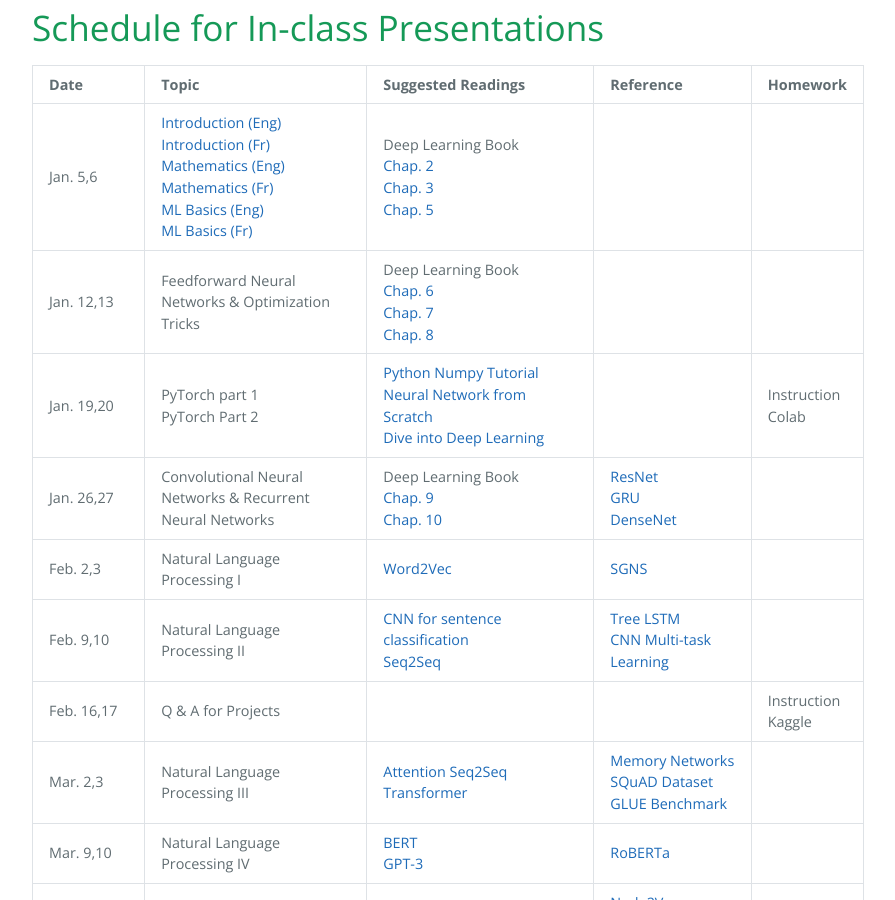
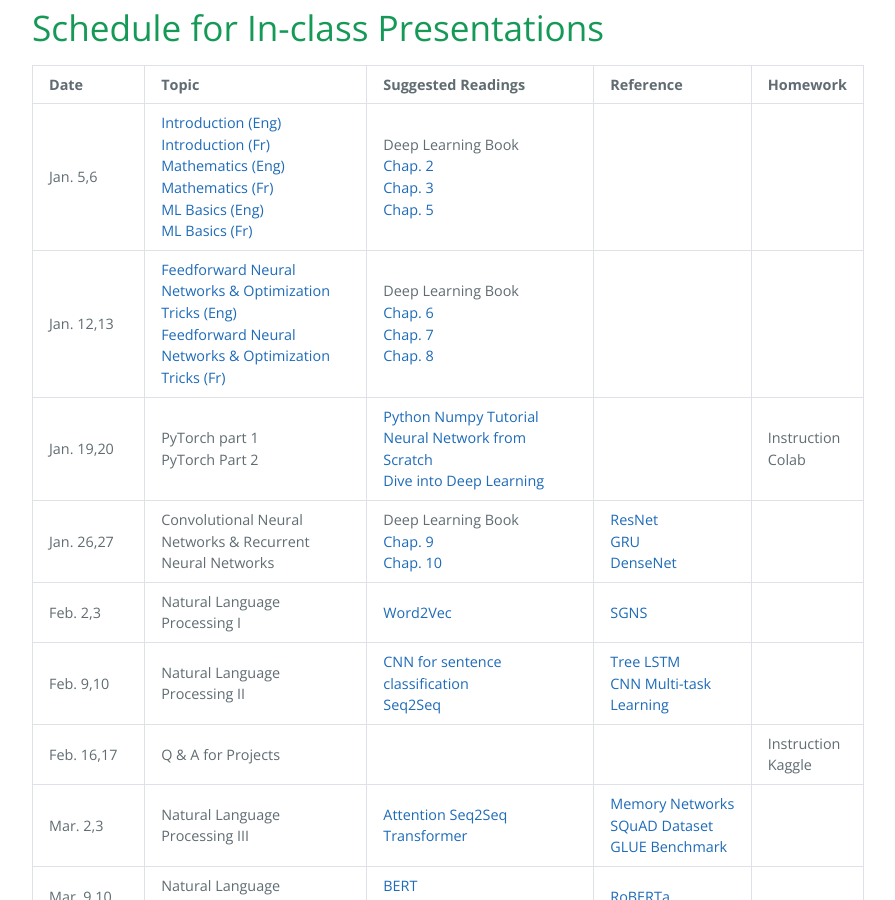
Before and after one commit to DeepGraphLearning/Math80600A_2022W, a Jekyll site: the page built from schedule.md, in a window 1280 px wide and 900 px high, scrolled down 434 px. Shown: the whole window, without its empty margins (192-1087 px from the left). Built offline with Jekyll 4.4.1, drawn with Linux system fonts in a browser that asks for light colours.

Commit message:
Update schedule.md

```diff
--- a/schedule.md
+++ b/schedule.md
@@ -28,8 +28,10 @@ schedule:
         url: http://www.deeplearningbook.org/contents/ml.html
   - date: Jan. 12,13
     topics:
-    - name: Feedforward Neural Networks & Optimization Tricks
-      url:
+    - name: Feedforward Neural Networks & Optimization Tricks (Eng)
+      url: https://www.dropbox.com/s/j06w5wyv53e27x8/Week2-FFN%26Regularization.pdf?dl=0
+    - name: Feedforward Neural Networks & Optimization Tricks (Fr)
+      url: https://www.dropbox.com/scl/fi/46fjxkbpxlqa3o9jeqfrd/Week2-FFN-Regularization-Fr.pptx?dl=0&rlkey=lne5bbk06f2tvhg8hgzq0dily
     readings:
       - name: Deep Learning Book
       - name: Chap. 6
```
